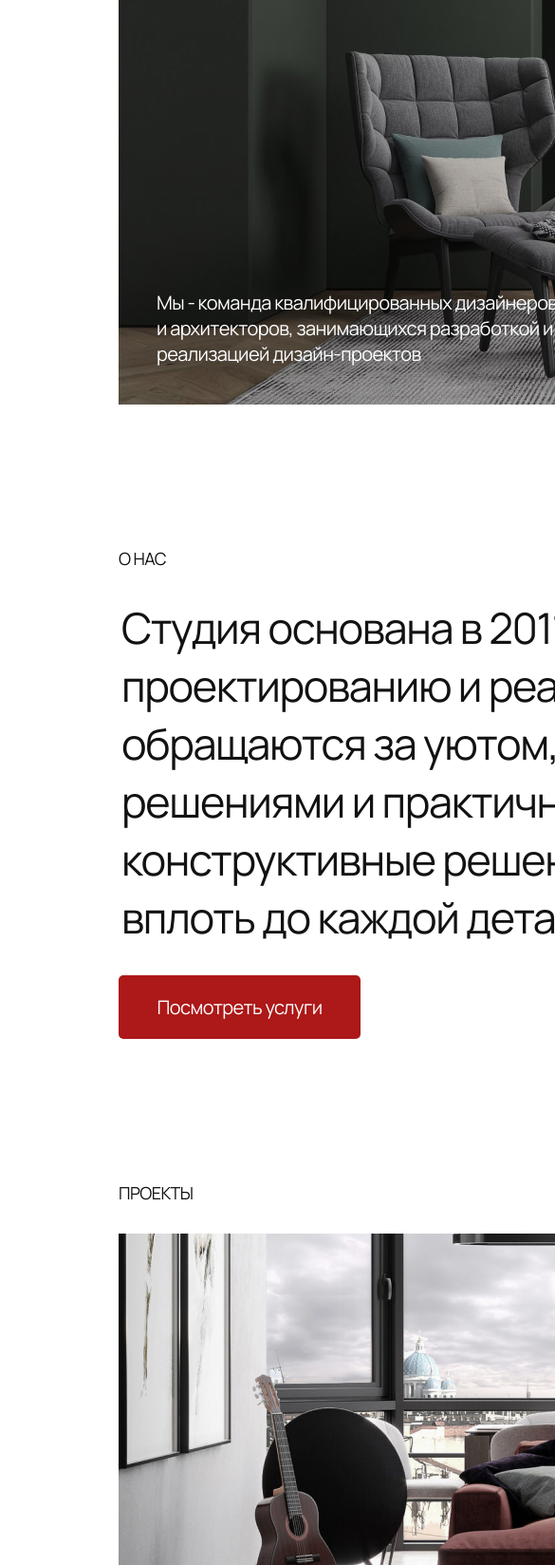
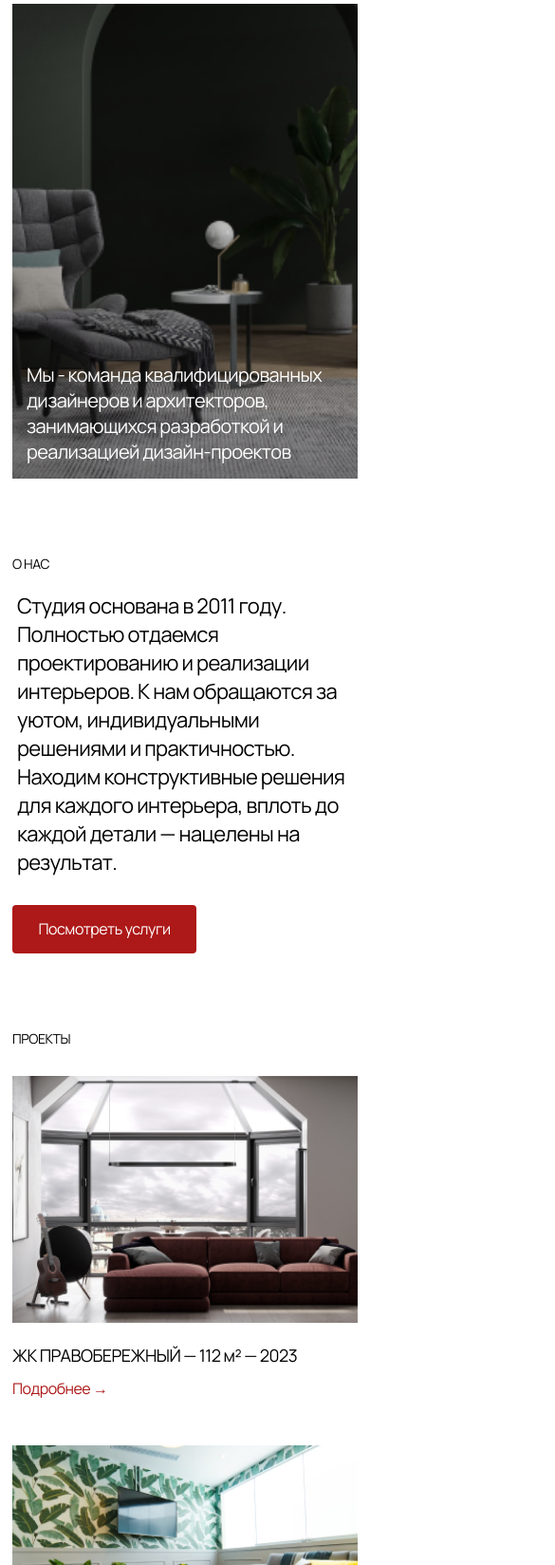
Before and after one commit to konstantinrezaev/module-2, a plain HTML site: page index.html in a window 390 px wide. Shown: the part 352-2000 px from the top of the page at 95% size, 585 px wide, since content can reach past the window. Drawn offline with Linux system fonts and the light colour scheme.

Commit message:
adaptive first block

```diff
--- a/index.html
+++ b/index.html
@@ -2,7 +2,8 @@
 <html lang="ru">
   <head>
     <meta charset="UTF-8" />
-    <title>Метрика</title>
+    <meta name="viewport" content="width=device-width, initial-scale=1.0" />
+    <title>Студия дизайна "Метрика"</title>
     <link rel="stylesheet" href="styles/reset.css" />
     <link
       rel="shortcut icon"
@@ -18,7 +19,7 @@
     <link rel="stylesheet" href="styles/styles.css" />
   </head>
   <body>
-    <header class="navbar">
+    <!-- <header class="navbar">
       <img
         class="logo"
         src="resources/metrika_logo.png"
@@ -38,9 +39,10 @@
           <a href="#contacts">Контакты</a>
         </li>
       </ul>
-    </header>
+    </header> -->
 
     <main>
+      <div class="container">
         <section class="description" id="description">
           <h1>Современные и стильные интерьеры для комфортной жизни</h1>
           <div class="description-background-image">
@@ -50,50 +52,80 @@
             </p>
           </div>
         </section>
-
         <section class="about" id="about">
           <h2>о нас</h2>
           <p>
             Студия основана в 2011 году. Полностью отдаемся проектированию и
             реализации интерьеров. К нам обращаются за уютом, индивидуальными
-          решениями и практичностью. Находим конструктивные решения для каждого
-          интерьера, вплоть до каждой детали — нацелены на результат.
+            решениями и практичностью. Находим конструктивные решения для
+            каждого интерьера, вплоть до каждой детали — нацелены на результат.
           </p>
           <a href="#services">Посмотреть услуги</a>
         </section>
-
         <section class="projects" id="projects">
           <h2>Проекты</h2>
           <ul>
             <li class="project-block">
+              <picture>
+                <source
+                  media="(max-width: 767px)"
+                  srcset="resources/project_red_sofa_phone.png"
+                />
+                <source
+                  media="(max-width: 1199px)"
+                  srcset="resources/project_red_sofa_tablet.png"
+                />
                 <img
                   src="resources/project_red_sofa.jpg"
                   alt="фото квартиры с панорамными окнами, красным диваном и гитарой"
                 />
+              </picture>
+
               <p>ЖК ПРАВОБЕРЕЖНЫЙ — 112 м² — 2023</p>
               <a href="/">Подробнее →</a>
             </li>
             <li class="project-block">
+              <picture>
+                <source
+                  media="(max-width: 767px)"
+                  srcset="resources/project_coffee_table_phone.png"
+                />
+                <source
+                  media="(max-width: 1199px)"
+                  srcset="resources/project_coffee_table_tablet.png"
+                />
                 <img
                   src="resources/project_coffee_table.jpg"
                   alt="фото квартиры с телевизором, диваном, журнальным столиком, креслом-грушей"
                 />
+              </picture>
               <p>ЖК НОРВЕЖСКИЙ ПАРК — 75 м² — 2023</p>
               <a href="/">Подробнее →</a>
             </li>
             <li class="project-block">
+              <picture>
+                <source
+                  media="(max-width: 767px)"
+                  srcset="resources/project_table_ladder_phone.png"
+                />
+                <source
+                  media="(max-width: 1199px)"
+                  srcset="resources/project_table_ladder_tablet.png"
+                />
                 <img
                   src="resources/project_table_ladder.jpg"
                   alt="фото квартиры с панорамными окнами, обеденным столом, лестницей на второй этаж"
                 />
+              </picture>
               <p>ЖК СОСНОВСКИЕ ОЗЕРА — 94 м² — 2022</p>
               <a href="/">Подробнее →</a>
             </li>
           </ul>
           <a class="allProjects" href="#projects">Смотреть все проекты</a>
         </section>
+      </div>
 
-      <section class="services" id="services">
+      <!-- <section class="services" id="services">
         <div class="services-container">
           <h2>Услуги</h2>
           <ul>
@@ -118,17 +150,17 @@
             </li>
           </ul>
         </div>
-      </section>
+      </section> -->
 
-      <section class="service-footer">
+      <!-- <section class="service-footer">
         <div class="service-footer-img">
           <p class="service-footer-text">
             Проект двухкомнатной квартиры в ЖК Лесной Пейзаж
           </p>
         </div>
-      </section>
+      </section> -->
 
-      <section class="contacts" id="contacts">
+      <!-- <section class="contacts" id="contacts">
         <h2>Контакты</h2>
         <div class="contact__tel">
           <a class="tel" href="tel:+79358954535">+7 935&nbsp; 895-45-35</a>
@@ -136,10 +168,10 @@
         <div>
           <a class="mail" href="mailto:hello@mail.com">hello@mail.com</a>
         </div>
-      </section>
+      </section> -->
     </main>
 
-    <footer class="footer">
+    <!-- <footer class="footer">
       <ul class="footer-nav">
         <li class="footer__link">
           <a href="#about">О нас</a>
@@ -155,6 +187,6 @@
         </li>
       </ul>
       <p>студия дизайна интерьера Метрика — 2023</p>
-    </footer>
+    </footer> -->
   </body>
 </html>
--- a/styles/styles.css
+++ b/styles/styles.css
@@ -4,8 +4,9 @@ html {
 
 body {
   font-family: "Manrope", sans-serif;
-  min-width: 1400px;
   margin: 0 auto;
+  /* min-width: 1400px;
+  margin: 0 auto; */
 }
 
 h1,
@@ -64,18 +65,23 @@ div {
   opacity: 0.5;
 }
 
+.container {
+  width: 1150px;
+  margin: 0 auto;
+}
+
 .description,
 .about,
 .projects,
 .services-container {
-  width: 1150px;
-  margin: 0 auto 150px;
-  color: #121212;
+  width: 100%;
+  margin-bottom: 150px;
 }
 
 .description h1 {
   width: 956px;
-  min-height: 120px;
+  height: 120px;
+  margin-top: 128px;
   margin-bottom: 30px;
   font-size: 60px;
   line-height: 60px;
@@ -83,6 +89,7 @@ div {
 
 .description-background-image {
   position: relative;
+  width: 100%;
   height: 500px;
   background: url(../resources/main_image.jpg);
   background-size: contain;
@@ -321,3 +328,163 @@ div {
 .footer__link:hover {
   opacity: 0.5;
 }
+
+@media (max-width: 1199px) {
+  .container {
+    width: 100%;
+    padding: 128px 15px 103px;
+  }
+
+  .description {
+    margin-bottom: 120px;
+  }
+
+  .description h1 {
+    width: 802px;
+    font-size: 50px;
+  }
+
+  .description-background-image {
+    width: 100%;
+    background: url(../resources/main_image_tablet.png);
+    background-size: cover;
+    background-position: 50% 90%;
+  }
+
+  .description p {
+    bottom: 30px;
+  }
+
+  .about {
+    margin-bottom: 120px;
+  }
+
+  .about p {
+    font-size: 35px;
+    line-height: 48px;
+    width: 690px;
+    margin: 0 0 30px 5px;
+  }
+
+  .projects {
+    margin-bottom: 0;
+  }
+
+  .project-block {
+    margin-bottom: 80px;
+  }
+
+  .project-block:last-child {
+    margin-bottom: 102px;
+  }
+
+  .project-block img {
+    margin-bottom: 15px;
+  }
+
+  .project-block p {
+    font-size: 25px;
+    line-height: 34px;
+    margin-bottom: 10px;
+  }
+
+  .project-block a {
+    padding-left: 0px;
+  }
+}
+
+@media (max-width: 767px) {
+  .container {
+    width: 100%;
+    padding: 108px 13px 144px;
+  }
+
+  .description {
+    margin-bottom: 80px;
+  }
+
+  .description h1 {
+    width: 348px;
+    height: 95px;
+    font-size: 30px;
+    line-height: 32px;
+    margin-bottom: 25px;
+  }
+
+  .description-background-image {
+    width: 100%;
+    background: url(../resources/main_image_phone.png);
+    background-size: cover;
+    background-position: 50% 90%;
+  }
+
+  .description p {
+    left: 15px;
+    bottom: 15px;
+  }
+
+  .about {
+    margin-bottom: 80px;
+  }
+
+  .about h2 {
+    font-size: 14px;
+    line-height: 19px;
+    margin-bottom: 20px;
+  }
+
+  .about p {
+    font-size: 22px;
+    line-height: 30px;
+    width: 346px;
+    margin-bottom: 30px;
+  }
+
+  .about a {
+    width: 194px;
+    height: 51px;
+    border-radius: 4px;
+    font-size: 16px;
+    line-height: 51px;
+  }
+
+  .projects h2 {
+    font-size: 14px;
+    line-height: 19px;
+  }
+
+  .project-block {
+    margin-bottom: 49px;
+  }
+
+  .project-block:last-child {
+    margin-bottom: 60px;
+  }
+
+  .project-block img {
+    margin-bottom: 20px;
+  }
+
+  .project-block p {
+    font-size: 18px;
+    line-height: 25px;
+    margin-bottom: 11px;
+  }
+
+  .project-block a {
+    font-size: 16px;
+    line-height: 22px;
+  }
+
+  .allProjects {
+    display: block;
+    height: 100px;
+    font-size: 22px;
+    text-align: center;
+    text-decoration: none;
+    line-height: 100px;
+    color: #ad1818;
+    border: 1px solid #ad1818;
+    border-radius: 4px;
+  }
+}
```
Also changed, not shown: resources/main_image_phone.png (added), resources/main_image_tablet.png (added), resources/project_coffee_table_phone.png (added), resources/project_coffee_table_tablet.png (added), resources/project_red_sofa_phone.png (added), resources/project_red_sofa_tablet.png (added), resources/project_table_ladder_phone.png (added), resources/project_table_ladder_tablet.png (added). Lines whose indentation alone changed are shown as unchanged.
